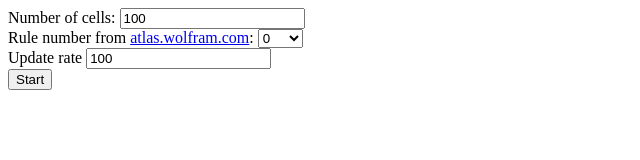
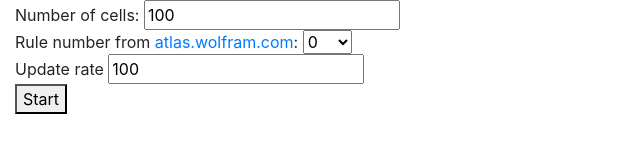
Before and after one commit to ferranpm/cellular-automata, a plain HTML site: page index.html in a window 1280 px wide. Shown: the whole page, without its empty margins (0-640 px from the left). Drawn offline with nearby package versions, Linux system fonts and the light colour scheme.

Commit message:
[ADD] Bootstrap and fix cells being blurry

```diff
--- a/index.html
+++ b/index.html
@@ -2,13 +2,9 @@
 <html>
   <head>
     <script src="wolfram.js"></script>
-    <style>
-      #canvas {
-        width: 100%;
-      }
-    </style>
+    <link rel="stylesheet" href="https://maxcdn.bootstrapcdn.com/bootstrap/4.0.0-beta.2/css/bootstrap.min.css" integrity="sha384-PsH8R72JQ3SOdhVi3uxftmaW6Vc51MKb0q5P2rRUpPvrszuE4W1povHYgTpBfshb" crossorigin="anonymous">
   </head>
-  <body onload="init();">
+  <body class="container-fluid" onload="init();">
     <div>
       Number of cells: <input type="number" id="N" value="100"><br>
       Rule number from <a href="http://atlas.wolfram.com/01/01/" target="_blank">atlas.wolfram.com</a>: <select id="rule"></select> <br>
--- a/wolfram.js
+++ b/wolfram.js
@@ -68,6 +68,10 @@ function start() {
 
 function init() {
   const select = document.getElementById('rule');
+  const container = document.getElementsByTagName('body')[0];
+  const canvas = document.getElementById('canvas');
+  canvas.width = container.clientWidth;
+  canvas.height = 1000;
   rules.forEach((rule, i) => {
     const option = document.createElement('option');
     option.value = i;
```
